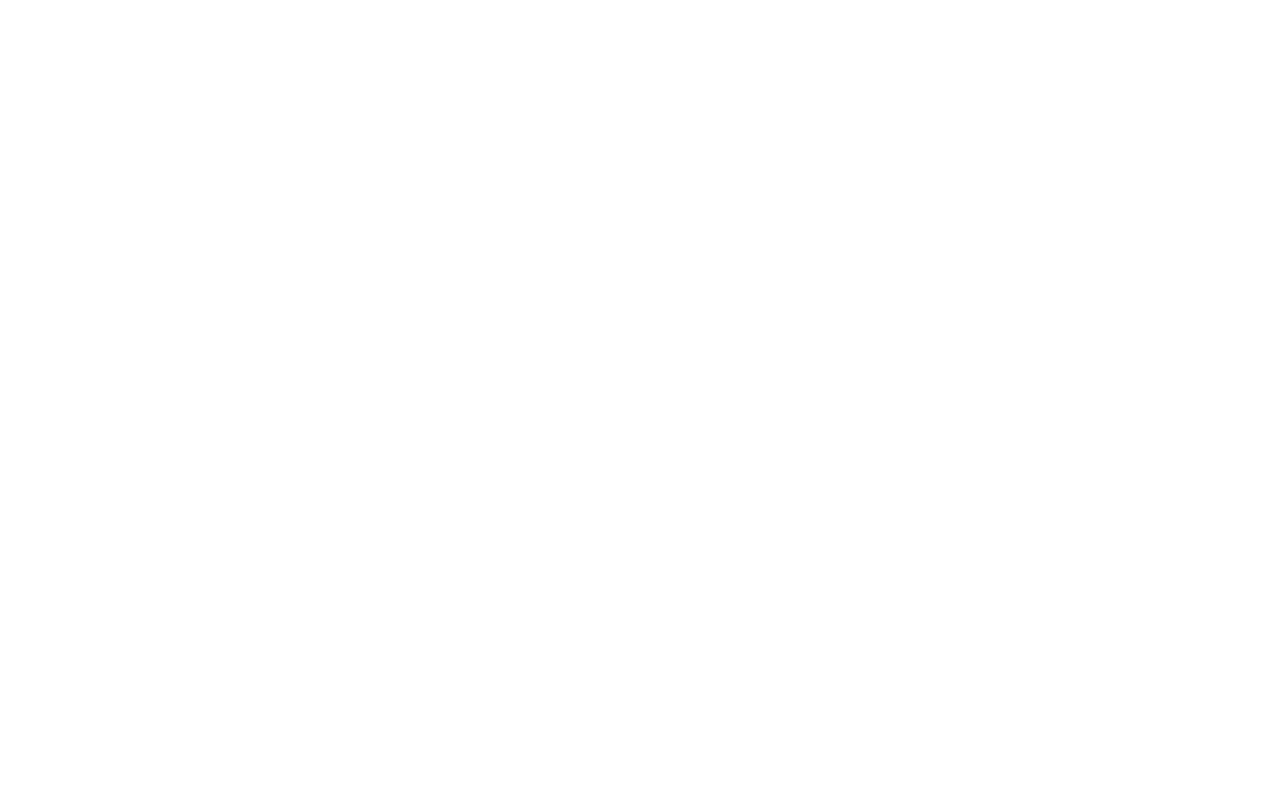
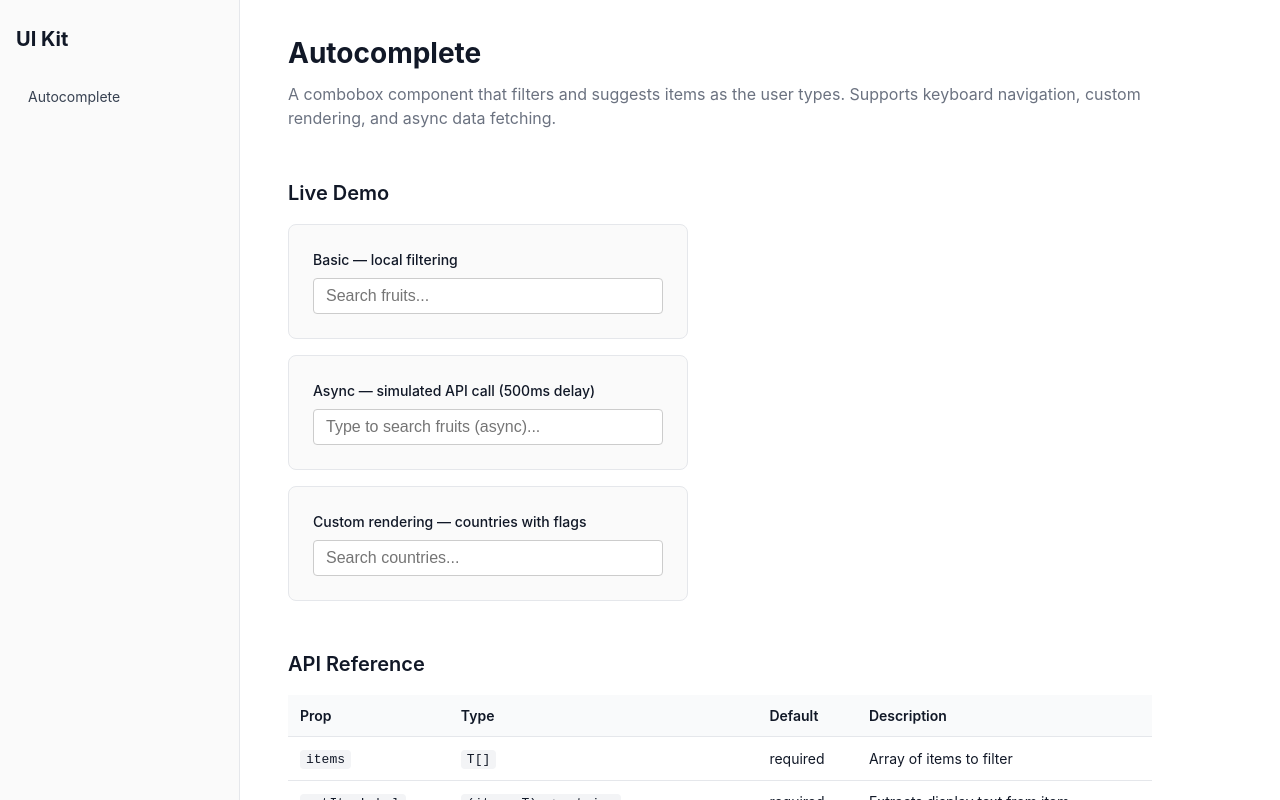
Before and after one commit to aumilkyeong/showcase, a React (Vite) app in the folder apps/ui-kit/: page /ko/components/autocomplete in a window 1280 px wide. Before the commit this address had no page. Shown: the top 800 px of the page. Built offline with nearby package versions, Linux system fonts and the light colour scheme.

Commit message:
feat: add LocaleLayout and locale-based routing

```diff
--- a/apps/ui-kit/src/App.tsx
+++ b/apps/ui-kit/src/App.tsx
@@ -1,24 +1,19 @@
 import { BrowserRouter, Routes, Route, Navigate } from 'react-router';
+import { LocaleLayout } from '@/layouts/LocaleLayout';
 import { DocsLayout } from '@/layouts/DocsLayout';
 import { componentRoutes } from '@/routes';
-
-function HomePage() {
-  return <Navigate to={`/components/${componentRoutes[0].path}`} replace />;
-}
 
 export function App() {
   return (
     <BrowserRouter>
       <Routes>
-        <Route path="/" element={<HomePage />} />
-        <Route path="/components" element={<DocsLayout />}>
-          {componentRoutes.map((route) => (
-            <Route
-              key={route.path}
-              path={route.path}
-              element={<route.component />}
-            />
-          ))}
+        <Route path="/" element={<Navigate to="/ko/components/autocomplete" replace />} />
+        <Route path="/:locale/components" element={<LocaleLayout />}>
+          <Route element={<DocsLayout />}>
+            {componentRoutes.map((route) => (
+              <Route key={route.path} path={route.path} element={<route.component />} />
+            ))}
+          </Route>
         </Route>
       </Routes>
     </BrowserRouter>
--- /dev/null
+++ b/apps/ui-kit/src/layouts/LocaleLayout.tsx
@@ -0,0 +1,27 @@
+import { useEffect } from 'react';
+import { useParams, Navigate, Outlet } from 'react-router';
+import { useTranslation } from 'react-i18next';
+
+const SUPPORTED_LOCALES = ['ko', 'en'] as const;
+type SupportedLocale = (typeof SUPPORTED_LOCALES)[number];
+
+function isSupportedLocale(locale: string): locale is SupportedLocale {
+  return SUPPORTED_LOCALES.includes(locale as SupportedLocale);
+}
+
+export function LocaleLayout() {
+  const { locale } = useParams<{ locale: string }>();
+  const { i18n } = useTranslation();
+
+  useEffect(() => {
+    if (locale && isSupportedLocale(locale) && i18n.language !== locale) {
+      i18n.changeLanguage(locale);
+    }
+  }, [locale, i18n]);
+
+  if (!locale || !isSupportedLocale(locale)) {
+    return <Navigate to="/ko/components/autocomplete" replace />;
+  }
+
+  return <Outlet />;
+}
```
